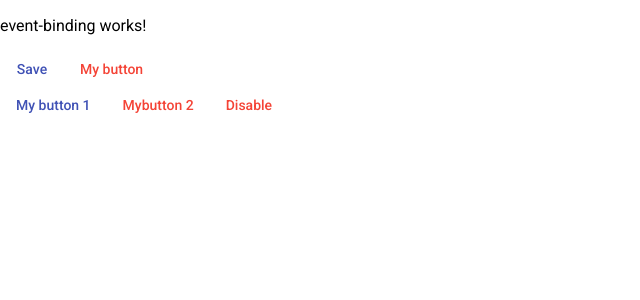
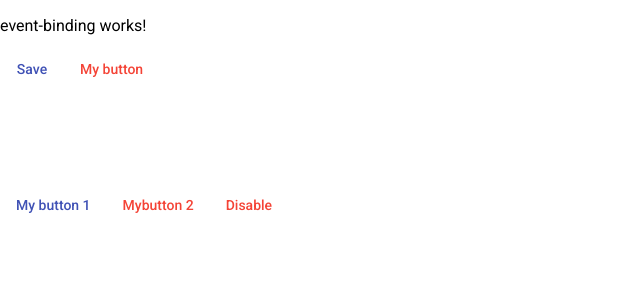
Before and after one commit to mspdl/study--udemy-angular7, an Angular app in the folder myapp/: page / in a window 1280 px wide. Shown: the top 300 px of the page, without its empty margins (0-640 px from the left). Built offline with nearby package versions, Linux system fonts and the light colour scheme.

Commit message:
Exercício - Event Binding
A página deve mostrar outro spinner que tem mode determinado, que aumenta conforme o número de cliques no botão.

Extra: sempre que circulo chegar ao máximo, deve ser informado ao usuário que o próximo clique vai resetar o circulo e o valor do spinner deve voltar a 1

```diff
--- a/myapp/src/app/event-binding/event-binding.component.html
+++ b/myapp/src/app/event-binding/event-binding.component.html
@@ -3,6 +3,11 @@
 <section>
   <button mat-button color="primary" (click)="save()">Save</button>
   <button mat-button color="warn" (click)="increment()">{{buttonName}}</button>
+  <mat-progress-spinner
+    color="primary"
+    mode="determinate"
+    [value]="spinnerValue">
+  </mat-progress-spinner>
 </section>
 
 <section>
--- a/myapp/src/app/event-binding/event-binding.component.ts
+++ b/myapp/src/app/event-binding/event-binding.component.ts
@@ -1,15 +1,19 @@
 import { Component, OnInit } from '@angular/core';
-import {ProgressSpinnerMode} from '@angular/material/progress-spinner';
+import { ProgressSpinnerMode } from '@angular/material/progress-spinner';
 
 @Component({
   selector: 'myapp-event-binding',
   templateUrl: './event-binding.component.html',
   styleUrls: ['./event-binding.component.css']
 })
+
+
 export class EventBindingComponent implements OnInit {
 
+  FULL_CIRLE = 100
   buttonName = "My button"
   i = 0
+  spinnerValue = 0
   spinnerMode: ProgressSpinnerMode = 'determinate';
   btnEnable = true
 
@@ -18,16 +22,21 @@ export class EventBindingComponent implements OnInit {
   ngOnInit(): void {
   }
 
-  save(){
+  save() {
     console.log('Click')
   }
 
-  increment(){
-    this.i++;
-    this.buttonName = "It was clicked "+ this.i + " times"
+  increment() {
+    this.i++
+    let rest = this.i % this.FULL_CIRLE
+    this.spinnerValue = rest === 0 ? this.FULL_CIRLE : rest
+    this.buttonName = "You clicked me " + this.i + " times"
+    if (rest === 0) {
+      this.buttonName += " - You are going to reset the spinner value!!!"
+    }
   }
 
-  disable(){
+  disable() {
     this.btnEnable = false
     this.spinnerMode = 'indeterminate';
     setTimeout(() => {
```
